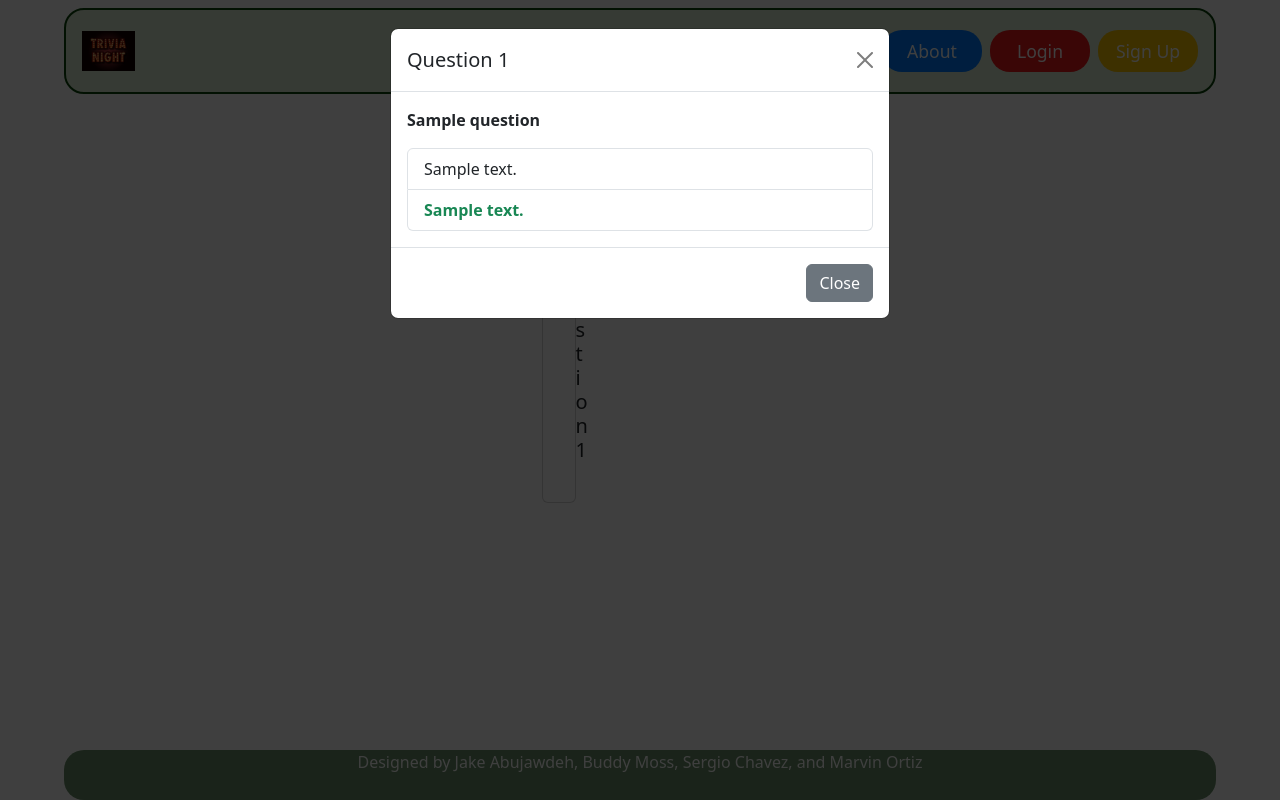
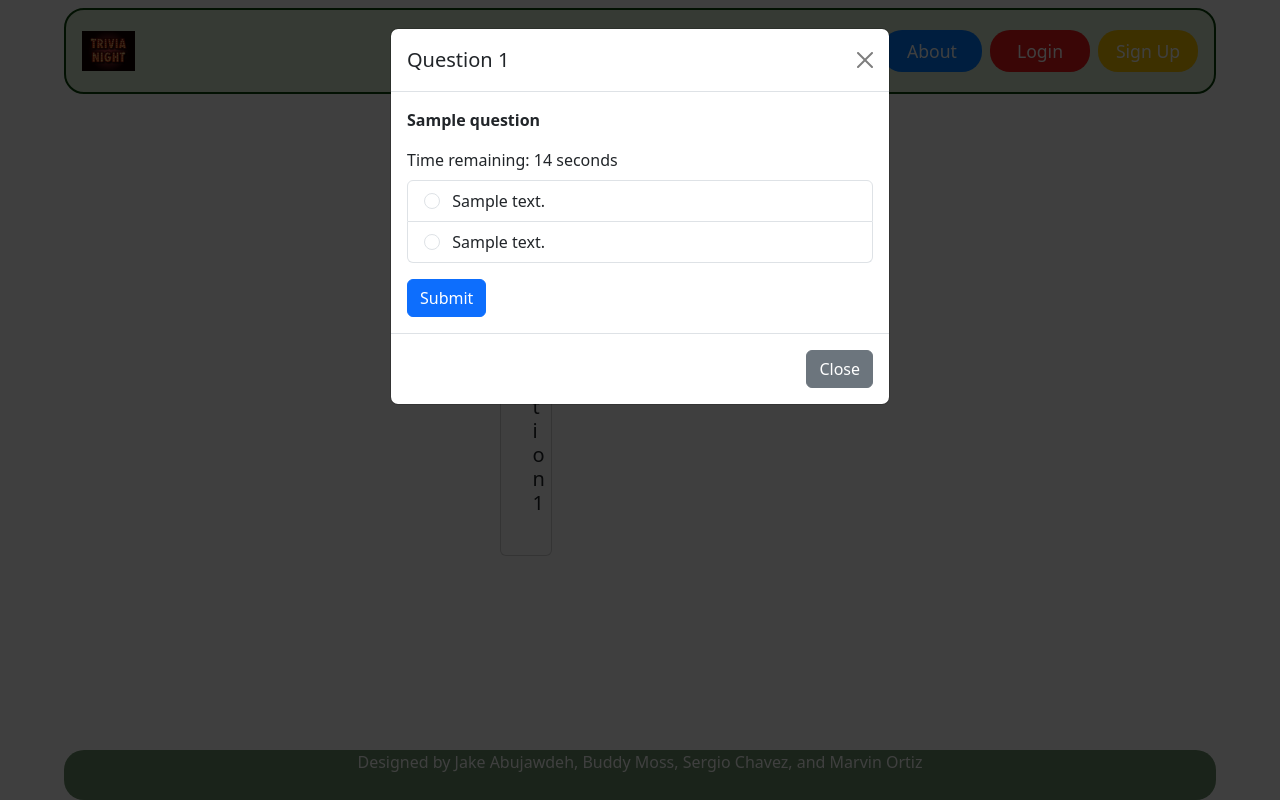
Before and after one commit to MarvinCO405/Trivia, a Django app: template trivias/templates/trivias/show.html in a window 1280 px wide, after a click that opens the changed part. Run offline with Django 5.2, Linux system fonts and the light colour scheme; the template is opened without the code that fills it: most values are stand-ins (such as "Sample title", 1, 10 or a date in 2020); some libraries are stand-ins or nearby versions.

Commit message:
Added some additional trivia functionality

```diff
--- a/trivias/templates/trivias/show.html
+++ b/trivias/templates/trivias/show.html
@@ -1,6 +1,6 @@
 {% extends 'base.html' %}
+{% load static %}
 {% block content %}
-{% load static %}
 
 <div class="p-3">
     <div class="container">
@@ -11,9 +11,15 @@
             </div>
         </div>
         <div class="row">
+            <div class="row mb-3">
+                <div class="col text-center">
+                    <h4>Score: <span id="score">0</span></h4>
+                </div>
+            </div>
+
             {% for question in trivia_questions %}
             <div class="col-md-3 col-sm-6 mb-3">
-                <div class="card p-3 text-center" data-bs-toggle="modal" data-bs-target="#triviaModal{{ forloop.counter }}">
+                <div class="card p-3 text-center" data-bs-toggle="modal" data-bs-target="#triviaModal{{ forloop.counter }}" onclick="startTimer({{ forloop.counter }}, '{{ question.correct_answer|escapejs }}')">
                     <div class="card-body">
                         <h5 class="card-title">Question {{ forloop.counter }}</h5>
                     </div>
@@ -30,12 +36,27 @@
                         </div>
                         <div class="modal-body">
                             <p><strong>{{ question.question }}</strong></p>
-                            <ul class="list-group">
-                                {% for answer in question.incorrect_answers %}
-                                    <li class="list-group-item">{{ answer }}</li>
-                                {% endfor %}
-                                <li class="list-group-item text-success"><strong>{{ question.correct_answer }}</strong></li>
-                            </ul>
+                            <div class="mb-2">Time remaining: <span id="timer-{{ forloop.counter }}">15</span> seconds</div>
+                            <form id="form-{{ forloop.counter }}" onsubmit="checkAnswer(event, {{ forloop.counter }}, '{{ question.correct_answer|escapejs }}')">
+                                <ul class="list-group" id="answers-list-{{ forloop.counter }}">
+                                    {% for answer in question.incorrect_answers %}
+                                        <li class="list-group-item">
+                                            <label class="form-check-label">
+                                                <input type="radio" class="form-check-input me-2" name="question{{ forloop.counter }}" value="{{ answer }}">
+                                                {{ answer }}
+                                            </label>
+                                        </li>
+                                    {% endfor %}
+                                    <li class="list-group-item">
+                                        <label class="form-check-label">
+                                            <input type="radio" class="form-check-input me-2" name="question{{ forloop.counter }}" value="{{ question.correct_answer }}">
+                                            {{ question.correct_answer }}
+                                        </label>
+                                    </li>
+                                </ul>
+                                <div id="feedback-{{ forloop.counter }}" class="mt-2"></div>
+                                <button type="submit" class="btn btn-primary mt-2">Submit</button>
+                            </form>
                         </div>
                         <div class="modal-footer">
                             <button type="button" class="btn btn-secondary" data-bs-dismiss="modal">Close</button>
@@ -48,4 +69,65 @@
     </div>
 </div>
 
-{% endblock content %}
+<script>
+    const timers = {};
+    let score = 0;
+
+    function startTimer(questionId, correctAnswer) {
+        clearInterval(timers[questionId]);
+        const timerSpan = document.getElementById(`timer-${questionId}`);
+        const feedbackDiv = document.getElementById(`feedback-${questionId}`);
+        const form = document.getElementById(`form-${questionId}`);
+        let timeLeft = 15;
+
+        timerSpan.innerText = timeLeft;
+        timers[questionId] = setInterval(() => {
+            timeLeft--;
+            timerSpan.innerText = timeLeft;
+
+            if (timeLeft <= 0) {
+                clearInterval(timers[questionId]);
+                const inputs = form.querySelectorAll(`input[name="question${questionId}"]`);
+                inputs.forEach(input => input.disabled = true);
+                feedbackDiv.innerHTML = `<span class="text-danger">Time's up! The correct answer is: <strong>${correctAnswer}</strong></span>`;
+                form.querySelector('button[type="submit"]').disabled = true;
+            }
+        }, 1000);
+    }
+
+    function checkAnswer(event, questionId, correctAnswer) {
+        event.preventDefault();
+        const form = document.getElementById(`form-${questionId}`);
+        const selected = form.querySelector(`input[name="question${questionId}"]:checked`);
+        const feedbackDiv = document.getElementById(`feedback-${questionId}`);
+
+        if (!selected) {
+            feedbackDiv.innerHTML = '<span class="text-warning">Please select an answer.</span>';
+            return;
+        }
+
+        clearInterval(timers[questionId]);
+        const inputs = form.querySelectorAll(`input[name="question${questionId}"]`);
+        inputs.forEach(input => input.disabled = true);
+
+        const submitButton = form.querySelector('button[type="submit"]');
+        submitButton.disabled = true;
+
+        if (selected.value === correctAnswer) {
+            feedbackDiv.innerHTML = '<span class="text-success">Correct!</span>';
+            score +=1;
+            updateScore();
+        } else {
+            feedbackDiv.innerHTML = `<span class="text-danger">Incorrect. The correct answer is: <strong>${correctAnswer}</strong></span>`;
+        }
+    }
+
+    function updateScore() {
+        const scoreSpan = document.getElementById("score")
+        if (scoreSpan) {
+            scoreSpan.innerText = score;
+        }
+    }
+</script>
+
+{% endblock %}
```
Also changed, not shown: trivias/trivia.js (added, +47 -0 lines), db.sqlite3.
